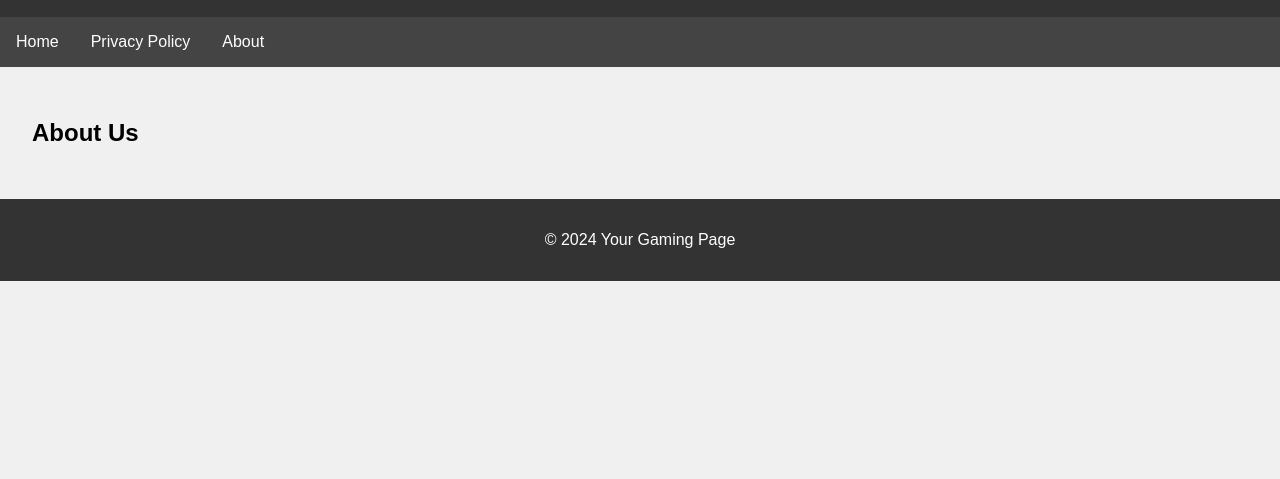
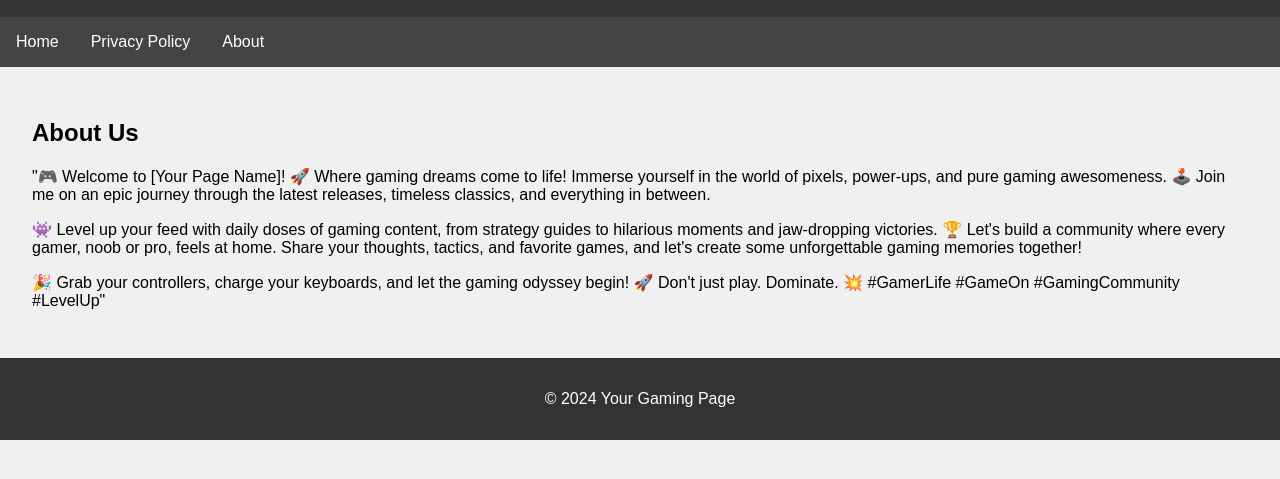
Before and after one commit to shenal-damian/game-adventure, a plain HTML site: page about.html in a window 1280 px wide. Shown: the part 95-574 px from the top of the page. Drawn offline with Linux system fonts and the light colour scheme.

Commit message:
Update about.html
About us content updated

```diff
--- a/about.html
+++ b/about.html
@@ -23,6 +23,19 @@
     <main>
         <h2>About Us</h2>
         <!-- Your about us content goes here -->
+
+        <p>
+            "🎮 Welcome to [Your Page Name]! 🚀 Where gaming dreams come to life! Immerse yourself in the world of pixels, power-ups, and pure gaming awesomeness. 🕹️ Join me on an epic journey through the latest releases, timeless classics, and everything in between.
+        </p>
+
+        <p>
+            👾 Level up your feed with daily doses of gaming content, from strategy guides to hilarious moments and jaw-dropping victories. 🏆 Let's build a community where every gamer, noob or pro, feels at home. Share your thoughts, tactics, and favorite games, and let's create some unforgettable gaming memories together!
+        </p>
+
+        <p>
+            🎉 Grab your controllers, charge your keyboards, and let the gaming odyssey begin! 🚀 Don't just play. Dominate. 💥 #GamerLife #GameOn #GamingCommunity #LevelUp"
+        </p>
+
     </main>
 
     <footer>
```
